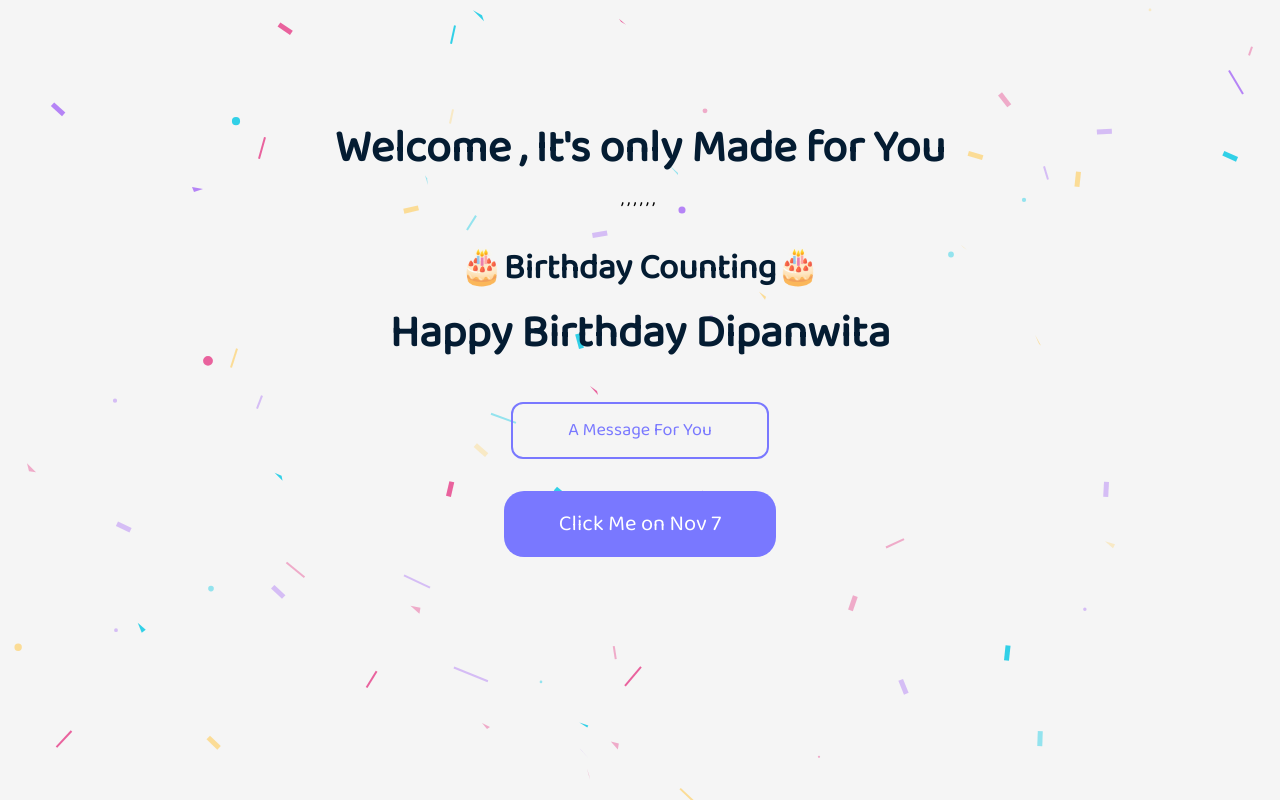
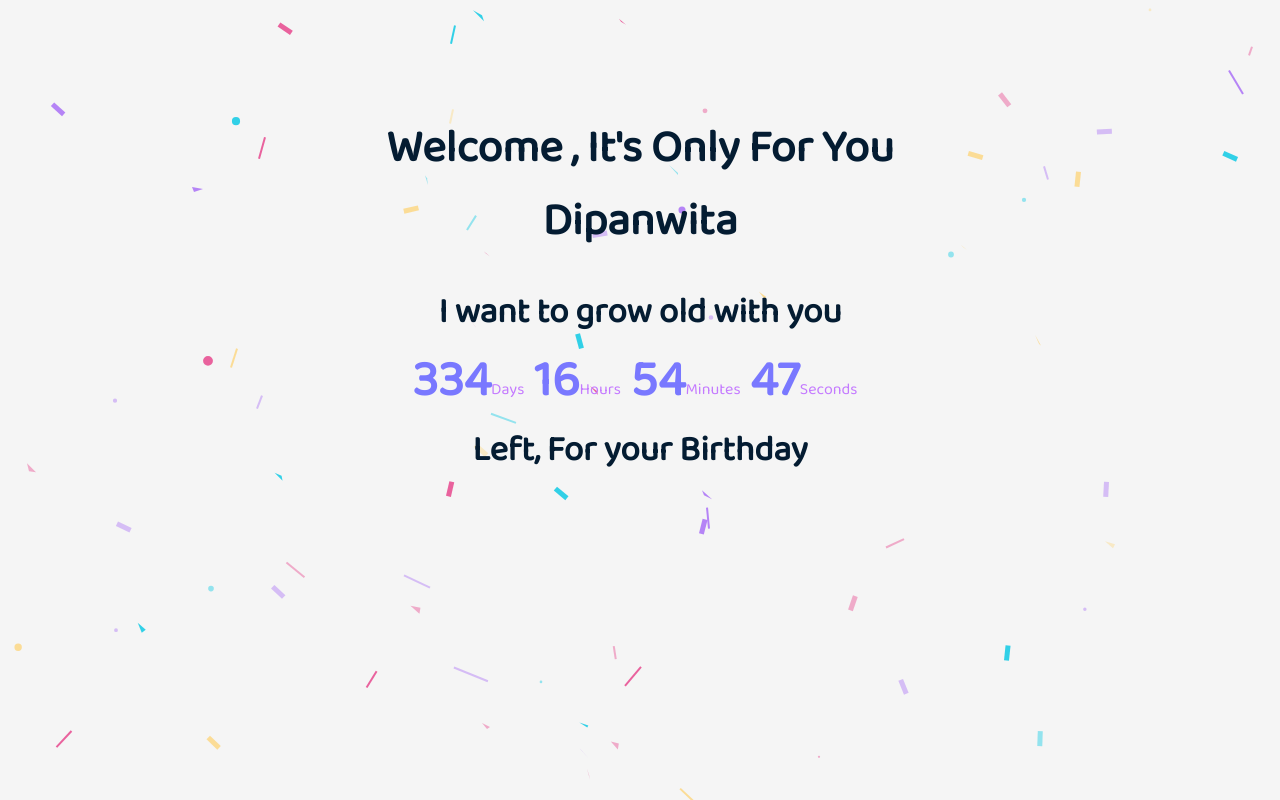
Before and after one commit to Darkethic06/watson-birthday, a plain HTML site: page index.html in a window 1280 px wide. Drawn offline with nearby package versions, Linux system fonts and the light colour scheme.

Commit message:
Updated on 7.12.2022

```diff
--- a/index.html
+++ b/index.html
@@ -14,20 +14,20 @@
 
 <body>
     <div class="box">
-        <h1 class="head">Welcome <span id="elem"></span>, It's only Made for You</h1>
+        <h1 class="head">Welcome <span id="elem"></span>, It's Only For You <br> <center><span>Dipanwita</span></center></h1>
 
-        <center style="font-size:18px ;">
+        <!-- <center style="font-size:18px ;">
             <span id="leftYTD"></span>,&nbsp;<span id="leftMonth"></span>,&nbsp;<span id="leftWeek"></span>,&nbsp;<span
                 id="leftDays"></span>,&nbsp;<span id="leftHours"></span>,&nbsp;<span id="leftMin"></span>,&nbsp;<span
                 id="leftSec"></span>
-        </center>
+        </center> -->
         <br>
 
 
-        <h2 class="subhead">🎂Birthday Counting🎂</h2>
+        <h2 class="subhead">I want to grow old with you</h2>
         <div class="times">
 
-            <!-- <h2 class="time" id="days">
+            <h2 class="time" id="days">
 
             </h2> <span class="td">Days</span>
             &nbsp;&nbsp;&nbsp;
@@ -42,12 +42,16 @@
             <h2 class="time" id="sec">
 
             </h2><span class="td">Seconds</span>
-            &nbsp;&nbsp;&nbsp; -->
+            &nbsp;&nbsp;&nbsp;
+            <br>
+            <br>
 
-           <h1 class="head1"> Happy Birthday Dipanwita</h1>
+
+            <!-- <h1 class="head1"> Happy Birthday Dipanwita</h1> -->
         </div>
-        <a href="message-for-you.html" class="msg-anchor">A Message For You</a>
-        <a class="btn" href="nov-7.html" target="_blank">Click Me on Nov 7</a>
+        <h2 class="subhead">Left, For your Birthday</h2>
+        <!-- <a href="message-for-you.html" class="msg-anchor">A Message For You</a>
+        <a class="btn" href="nov-7.html" target="_blank">Click Me on Nov 7</a> -->
     </div>
     <audio autoplay loop>
         <source src="assets/audio.mp3" type="audio/mpeg">
@@ -60,4 +64,5 @@
     <script src="scripts/index.min.js"></script>
     <script src="script.js"></script>
 </body>
+
 </html>
--- a/script.js
+++ b/script.js
@@ -7,7 +7,7 @@ var confettiSettings = { target: 'my-canvas' };
 //   //////////////////////////////////////////////
 
 let x = setInterval(() => {
-    let dest = new Date('Mon Nov 7 2022 00:00:01').getTime();
+    let dest = new Date('Mon Nov 7 2023 00:00:01').getTime();
     let now = new Date().getTime();
 
     let diff = dest - now;
```
